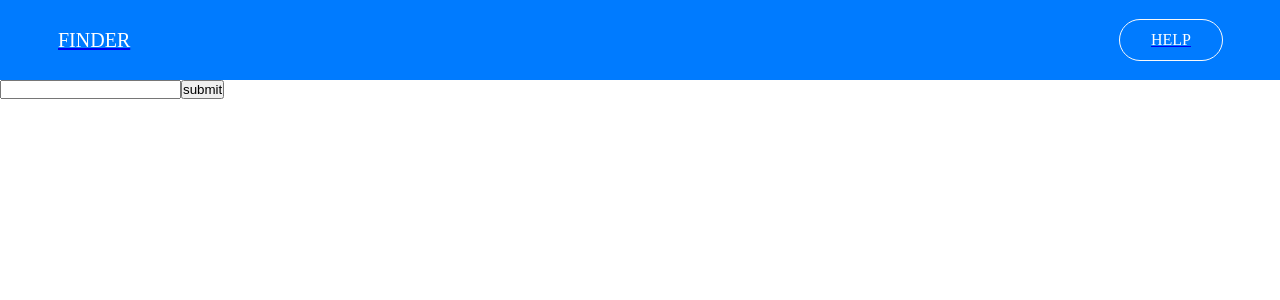
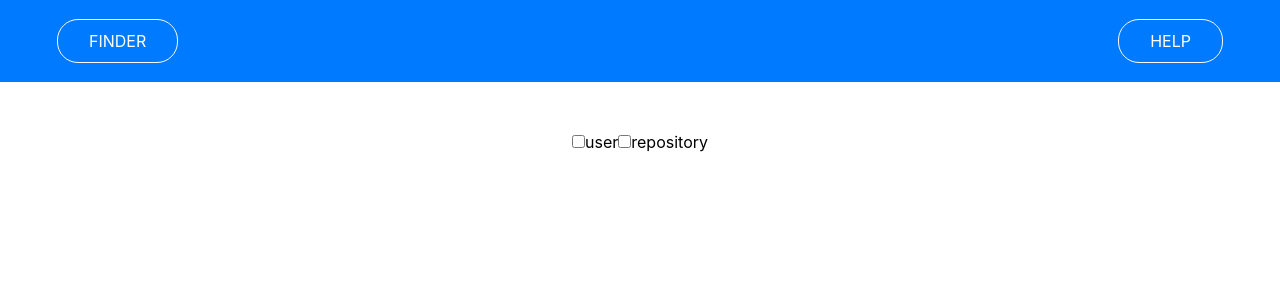
Before and after one commit to luckmer/github_repository, a React (Create React App) app: page / in a window 1280 px wide. Shown: the top 300 px of the page. Built offline with nearby package versions, Linux system fonts and the light colour scheme.

Commit message:
added checkboxes

```diff
--- a/package.json
+++ b/package.json
@@ -10,8 +10,10 @@
     "@types/node": "^12.20.37",
     "@types/react": "^17.0.34",
     "@types/react-dom": "^17.0.11",
+    "axios": "^0.24.0",
     "react": "^17.0.2",
     "react-dom": "^17.0.2",
+    "react-icons": "^4.3.1",
     "react-router-dom": "^6.0.2",
     "react-scripts": "4.0.3",
     "styled-components": "^5.3.3",
--- a/src/components/NavBar.tsx
+++ b/src/components/NavBar.tsx
@@ -1,4 +1,4 @@
-import { Nav, Header, Ul, LiHeader, ButtonLi } from "../css/Nav.style";
+import { Nav, Header, Ul, ButtonLi } from "../css/Nav.style";
 import { Link } from "react-router-dom";
 
 const NavBar = () => {
@@ -7,7 +7,7 @@ const NavBar = () => {
       <Header>
         <Ul>
           <Link to="/">
-            <LiHeader>FINDER</LiHeader>
+            <ButtonLi>FINDER</ButtonLi>
           </Link>
         </Ul>
       </Header>
--- /dev/null
+++ b/src/css/Main.style.tsx
@@ -0,0 +1,35 @@
+import styled from "styled-components";
+
+export const FormDiv = styled.div`
+  padding-top: 50px;
+  width: 100vw;
+  display: flex;
+  justify-content: center;
+  align-items: center;
+`;
+export const FormBox = styled.form``;
+export const SearchInput = styled.input`
+  border: none;
+  background: none;
+  outline: none;
+  float: left;
+  color: white;
+  font-size: 16px;
+  transition: 0.4s;
+  line-height: 40px;
+  width: 240px;
+`;
+export const SearchButton = styled.button`
+  color: white;
+  z-index: 999;
+  float: right;
+  width: 40px;
+  height: 40px;
+  border-radius: 50%;
+  background: #007bff !important;
+  display: flex;
+  border: none;
+  justify-content: center;
+  align-items: center;
+  transition: 0.4s;
+`;
--- a/src/css/Nav.style.ts
+++ b/src/css/Nav.style.ts
@@ -22,14 +22,7 @@ export const Header = styled.div`
   line-height: inherit;
   white-space: nowrap;
 `;
-export const LiHeader = styled.li`
-  color: #fff;
-  font-size: 1.25rem;
-  transition: all 0.5s;
-  &:hover {
-    color: rgb(255, 125, 147);
-  }
-`;
+
 export const ButtonLi = styled.li`
   border-radius: 20px;
   padding: 10px 30px 10px 30px;
--- a/src/css/global.style.js
+++ /dev/null
@@ -1,13 +0,0 @@
-import { createGlobalStyle } from "styled-components";
-
-const GlobalStyle = createGlobalStyle`
-*{
-  padding:0;
-  margin:0;
-  box-sizing:border-box;
-}
-
-
-`;
-
-export default GlobalStyle;
--- a/src/pages/Main.tsx
+++ b/src/pages/Main.tsx
@@ -1,72 +1,119 @@
+import { FormDiv, FormBox, SearchInput, SearchButton } from "../css/Main.style";
+import { BsSearch } from "react-icons/bs";
+import React, { useState } from "react";
+
+import formHandle from "../helper/formHandle";
 import styled from "styled-components";
-
-import React, { useState } from "react";
-const Section = styled.section``;
 
 interface ErrorInterface {
   status: boolean;
   response: string;
 }
 
-const clearSpacer = (word: string) => {
-  const correctWord = word.includes(",");
-
-  if (!correctWord) return undefined;
-
-  const user = word.replace(/ /g, "").split(",").shift();
-
-  return user;
-};
+const Section = styled.section``;
 
 const Main = () => {
-  const [text, setText] = useState("");
+  const [checkedCheckboxes, setCheckedCheckboxes] = useState<
+    { value: string }[]
+  >([]);
+  const [text, setText] = useState<{ [x: string]: string }>({
+    user: "",
+    repository: ""
+  });
   const [errors, setErrors] = useState<ErrorInterface | undefined>(undefined);
+  const [data, setData] = useState({});
+  const [keys, setKeys] = useState<string[]>([]);
+  // const { getDataByUserName, getDataByRepositoryName } = formHandle;
 
-  const handleSubmit = (e: React.FormEvent<HTMLFormElement>) => {
-    e.preventDefault();
+  // const handleSubmit = (e: React.FormEvent<HTMLFormElement>) => {
+  //   e.preventDefault();
 
-    if (!text) {
-      const errorPanel = {
-        status: false,
-        response: "input can't by empty"
-      };
+  //   if (!text) {
+  //     const errorPanel = {
+  //       status: false,
+  //       response: "input can't by empty"
+  //     };
 
-      setErrors(errorPanel);
-      return;
-    }
+  //     setErrors(errorPanel);
+  //     return;
+  //   }
 
-    const byUser = text.includes(",");
+  //   const byUser = text.includes(",");
 
-    switch (byUser) {
-      case true:
-        getDataByUserName();
-        break;
-      case false:
-        getDataByRepositoryName();
-        break;
-      default:
-        break;
-    }
+  //   const PROPS = { text, setData };
+
+  //   switch (byUser) {
+  //     case true:
+  //       getDataByUserName({ ...PROPS });
+  //       break;
+  //     case false:
+  //       getDataByRepositoryName({ ...PROPS });
+  //       break;
+  //     default:
+  //       break;
+  //   }
+  // };
+  const handleSubmit = () => {};
+
+  const handleChange = (e: React.ChangeEvent<HTMLDivElement>) => {
+    const target = e.target as HTMLInputElement;
+    setText({ ...text, [target.name]: target.value });
   };
 
-  const getDataByUserName = () => {};
+  console.log(text);
 
-  const getDataByRepositoryName = () => {};
+  const handleCheckboxChange = (data: { value: string }) => {
+    const isChecked = checkedCheckboxes.some(
+      ({ value }: { value: string }) => value === data.value
+    );
+    if (isChecked) {
+      setCheckedCheckboxes(
+        checkedCheckboxes.filter(
+          ({ value }: { value: string }) => value !== data.value
+        )
+      );
+    } else setCheckedCheckboxes((prev) => prev.concat(data));
+  };
 
-  const handleChange = (e: React.ChangeEvent<HTMLDivElement>) => {
-    const element = e.currentTarget as HTMLInputElement;
-    const value = element.value;
-    if (!value) return;
-    setText(value);
-  };
+  const receivedData = [{ value: "user" }, { value: "repository" }];
 
   return (
     <Section>
-      <form onSubmit={handleSubmit}>
-        <input onChange={handleChange} />
-
-        <input value="submit" type="submit" />
-      </form>
+      <FormDiv>
+        {receivedData?.map((data, index) => {
+          const Sort = checkedCheckboxes.filter(
+            ({ value }: { value: string }) => value === data.value
+          );
+          return (
+            <div key={`cb-${index}`}>
+              <div>
+                <input
+                  value={data.value}
+                  type="checkbox"
+                  checked={checkedCheckboxes.some(
+                    ({ value }: { value: string }) => {
+                      return value === data.value;
+                    }
+                  )}
+                  onChange={() => handleCheckboxChange(data)}
+                />
+                {data.value}
+              </div>
+              <form>
+                {Sort.map(({ value }: { value: string }) => (
+                  <div key={value}>
+                    <input
+                      name={value}
+                      placeholder="write content"
+                      onChange={handleChange}
+                    />
+                  </div>
+                ))}
+              </form>
+            </div>
+          );
+        })}
+      </FormDiv>
     </Section>
   );
 };
```
Also changed, not shown: 1 other file (tests, documents, lock files or other folders).
